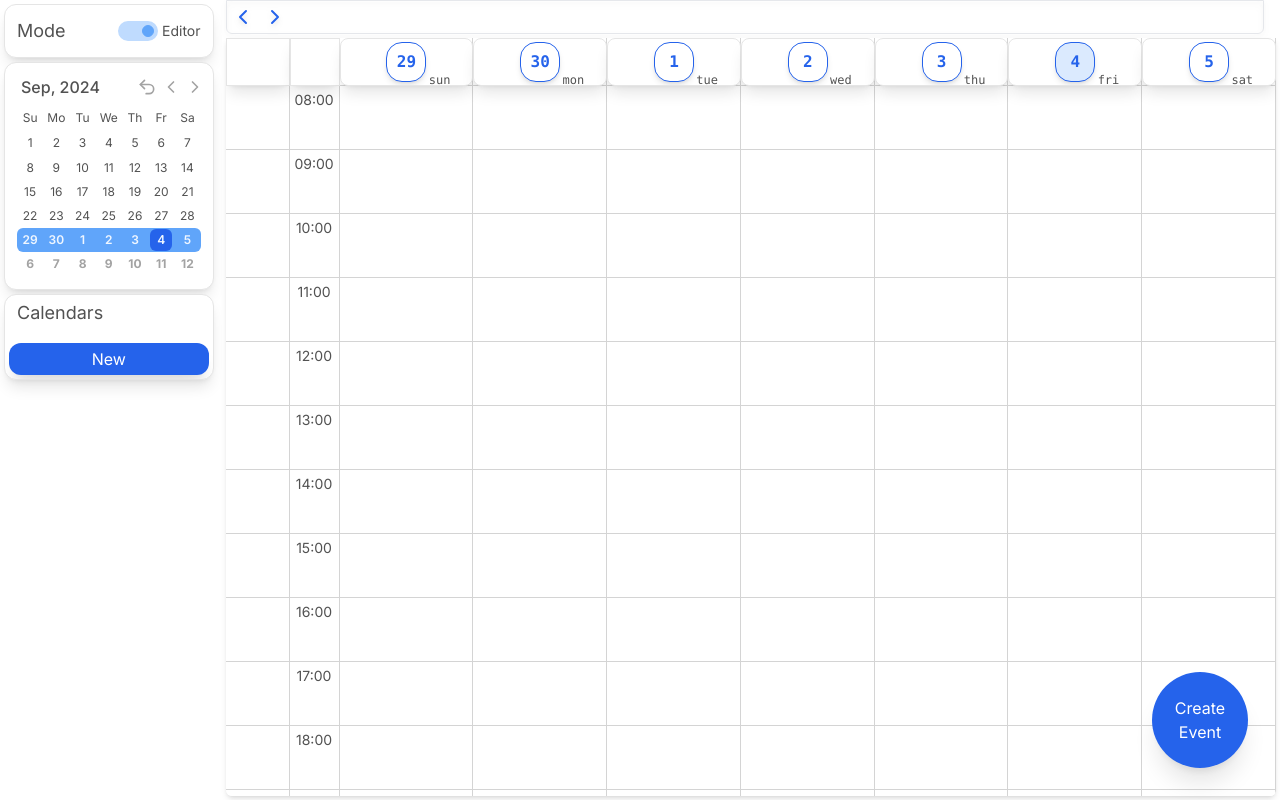
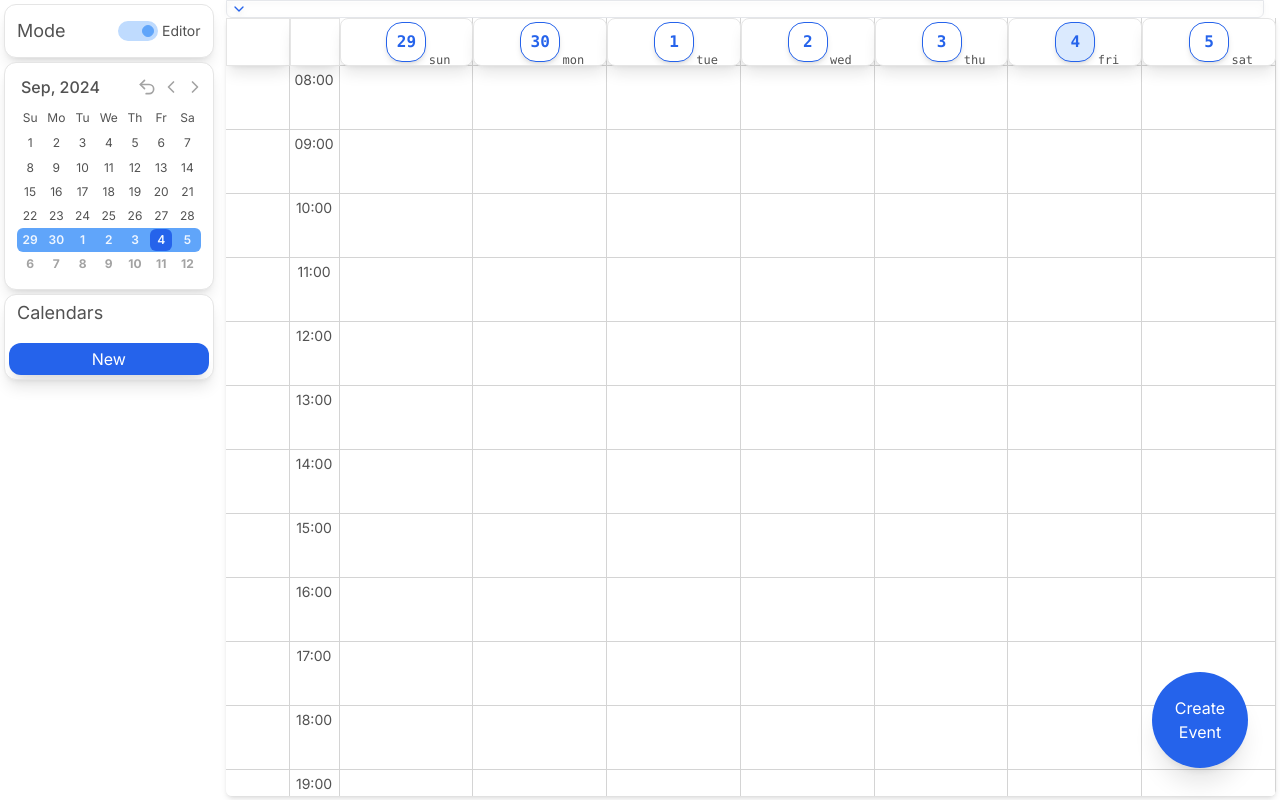
Before and after one commit to lucasduartesobreira/CalendarForge, a Next.js app: page / in a window 1280 px wide. Built offline with nearby package versions, Linux system fonts and the light colour scheme.

Commit message:
feat(calendarHeader): add possibility of collapsing the calendar header

```diff
--- a/components/calendar-header-view/calendarHeader.tsx
+++ b/components/calendar-header-view/calendarHeader.tsx
@@ -1,5 +1,18 @@
-import { ChevronLeft, ChevronRight, Home } from "lucide-react";
-import { useContext, useEffect, useMemo, useState } from "react";
+import {
+  ChevronDown,
+  ChevronLeft,
+  ChevronRight,
+  ChevronUp,
+  Home,
+} from "lucide-react";
+import {
+  ComponentPropsWithoutRef,
+  PropsWithChildren,
+  useContext,
+  useEffect,
+  useMemo,
+  useState,
+} from "react";
 import { SelectedDateContext } from "../calendar-navbar/selectedDateContext";
 import {
   lastWeekMidnight,
@@ -25,33 +38,74 @@ export const CalendarHeader = () => {
       : "visible";
   }, [dateNow, date]);
 
+  const [collapseHeader, setDisplay] = useState(true);
+
+  const collapseContent = useMemo(
+    () => (collapseHeader ? "hidden opacity-0" : "opacity-100"),
+    [collapseHeader],
+  );
+  const CollapseIcon = useMemo(
+    () => (collapseHeader ? ChevronDown : ChevronUp),
+    [collapseHeader],
+  );
+  const paddingChange = useMemo(
+    () => (collapseHeader ? "py-0 -mb-[4px]" : ""),
+    [collapseHeader],
+  );
+
   return (
-    <div className="ml-[4px] mr-[16px] py-[4px] border rounded-b-md drop-shadow-md text-gray-600 inline-flex align-center px-[4px] gap-2">
-      <button
-        className="inline-flex justify-center align-center w-6 h-6 text-primary-500 hover:bg-gray-100 rounded-md"
+    <div
+      className={twMerge(
+        "relative ml-[4px] mr-[16px] py-[4px] border rounded-b-md drop-shadow-md min-h-2 text-gray-600 inline-flex align-center px-[4px] gap-2 transition-all ease-out",
+        paddingChange,
+      )}
+    >
+      <IconButton
+        className={"w-auto h-auto self-center"}
+        onClick={() => setDisplay((hide) => !hide)}
+      >
+        <CollapseIcon size={16} />
+      </IconButton>
+      <IconButton
+        className={twMerge("ml-auto", todayButtonHidden, collapseContent)}
+        onClick={() => setDate(() => sundayInTheWeek(new Date(dateNow)))}
+      >
+        <Home />
+      </IconButton>
+      <IconButton
+        className={twMerge(collapseContent)}
         onClick={() => {
           setDate((date) => lastWeekMidnight(date));
         }}
       >
         <ChevronLeft />
-      </button>
-      <button
-        className="inline-flex justify-center align-center w-6 h-6 text-primary-500 hover:bg-gray-100 rounded-md"
+      </IconButton>
+      <IconButton
+        className={twMerge(collapseContent)}
         onClick={() => {
           setDate((date) => nextWeekMidnight(date));
         }}
       >
         <ChevronRight />
-      </button>
-      <button
-        className={twMerge(
-          "inline-flex justify-center align-center w-6 h-6 text-primary-500 hover:bg-gray-100 rounded-md ",
-          todayButtonHidden,
-        )}
-        onClick={() => setDate(() => sundayInTheWeek(new Date(dateNow)))}
-      >
-        <Home />
-      </button>
+      </IconButton>
     </div>
   );
 };
+
+const IconButton = ({
+  className,
+  children,
+  ...props
+}: PropsWithChildren<ComponentPropsWithoutRef<"button">>) => {
+  return (
+    <button
+      className={twMerge(
+        "inline-flex justify-center align-center w-6 h-6 text-primary-500 hover:bg-gray-100 rounded-md",
+        className,
+      )}
+      {...props}
+    >
+      {children}
+    </button>
+  );
+};
```
